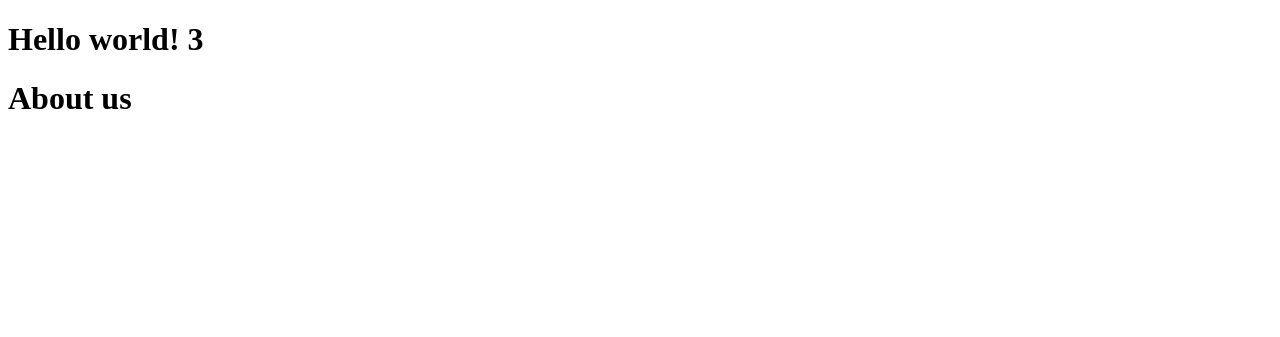
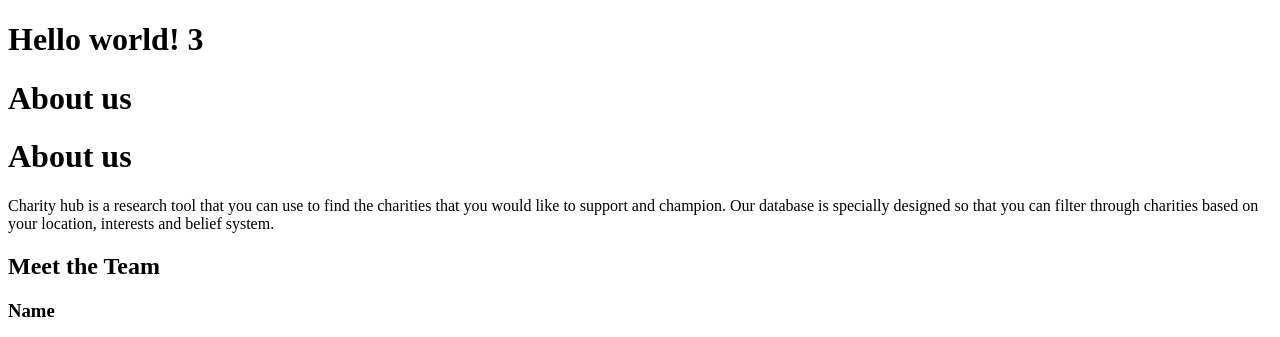
Before and after one commit to alphaClass6143/hackathon-2023-charityhub, a Flask app: page /about-us in a window 1280 px wide. Shown: the top 337 px of the page. Before the commit the page ends 109 px from the top, so only its background shows below. Run offline with Flask 2, Linux system fonts and the light colour scheme.

Commit message:
Added more templates

```diff
--- a/app/templates/about-us.html
+++ b/app/templates/about-us.html
@@ -2,4 +2,46 @@
 
 {% block content %}
 <h1>About us</h1>
+<h1>About us</h1>
+<p>Charity hub is a research tool that you can use to find the charities that you would like to support and champion. Our database is specially designed so that you can filter through charities based on your location, interests and belief system.
+</p>
+<h2>Meet the Team</h2>
+<div id="about-team-container">
+  <div class="contributor-profile">
+    <h3>Name</h3>
+    <img src="#contributor-image" alt="Image of named team member">
+    <a href="#linkedin-link" target="_blank" aria-label="Opens LinkedIn profile in new window">Find NAME on LinkedIn</a>
+    <a href="#github-link" target="_blank" aria-label="Opens Github profile in new window">NAME's Github profile</a>
+  </div>
+  <div class="contributor-profile">
+    <h3>Name</h3>
+    <img src="#contributor-image" alt="Image of named team member">
+    <a href="#linkedin-link" target="_blank" aria-label="Opens LinkedIn profile in new window">Find NAME on LinkedIn</a>
+    <a href="#github-link" target="_blank" aria-label="Opens Github profile in new window">NAME's Github profile</a>
+  </div>
+  <div class="contributor-profile">
+    <h3>Name</h3>
+    <img src="#contributor-image" alt="Image of named team member">
+    <a href="#linkedin-link" target="_blank" aria-label="Opens LinkedIn profile in new window">Find NAME on LinkedIn</a>
+    <a href="#github-link" target="_blank" aria-label="Opens Github profile in new window">NAME's Github profile</a>
+  </div>
+  <div class="contributor-profile">
+    <h3>Name</h3>
+    <img src="#contributor-image" alt="Image of named team member">
+    <a href="#linkedin-link" target="_blank" aria-label="Opens LinkedIn profile in new window">Find NAME on LinkedIn</a>
+    <a href="#github-link" target="_blank" aria-label="Opens Github profile in new window">NAME's Github profile</a>
+  </div>
+  <div class="contributor-profile">
+    <h3>Name</h3>
+    <img src="#contributor-image" alt="Image of named team member">
+    <a href="#linkedin-link" target="_blank" aria-label="Opens LinkedIn profile in new window">Find NAME on LinkedIn</a>
+    <a href="#github-link" target="_blank" aria-label="Opens Github profile in new window">NAME's Github profile</a>
+  </div>
+  <div class="contributor-profile">
+    <h3>Name</h3>
+    <img src="#contributor-image" alt="Image of named team member">
+    <a href="#linkedin-link" target="_blank" aria-label="Opens LinkedIn profile in new window">Find NAME on LinkedIn</a>
+    <a href="#github-link" target="_blank" aria-label="Opens Github profile in new window">NAME's Github profile</a>
+  </div>
+</div>
 {% endblock %}
--- /dev/null
+++ b/app/templates/contact-us.html
@@ -0,0 +1,5 @@
+{% extends "base.html" %}
+
+{% block content %}
+<h1>Contact Us</h1>
+{% endblock %}
--- /dev/null
+++ b/app/templates/search/search_result.html
@@ -0,0 +1,5 @@
+{% extends "base.html" %}
+
+{% block content %}
+<h1>Search result</h1>
+{% endblock %}
```
